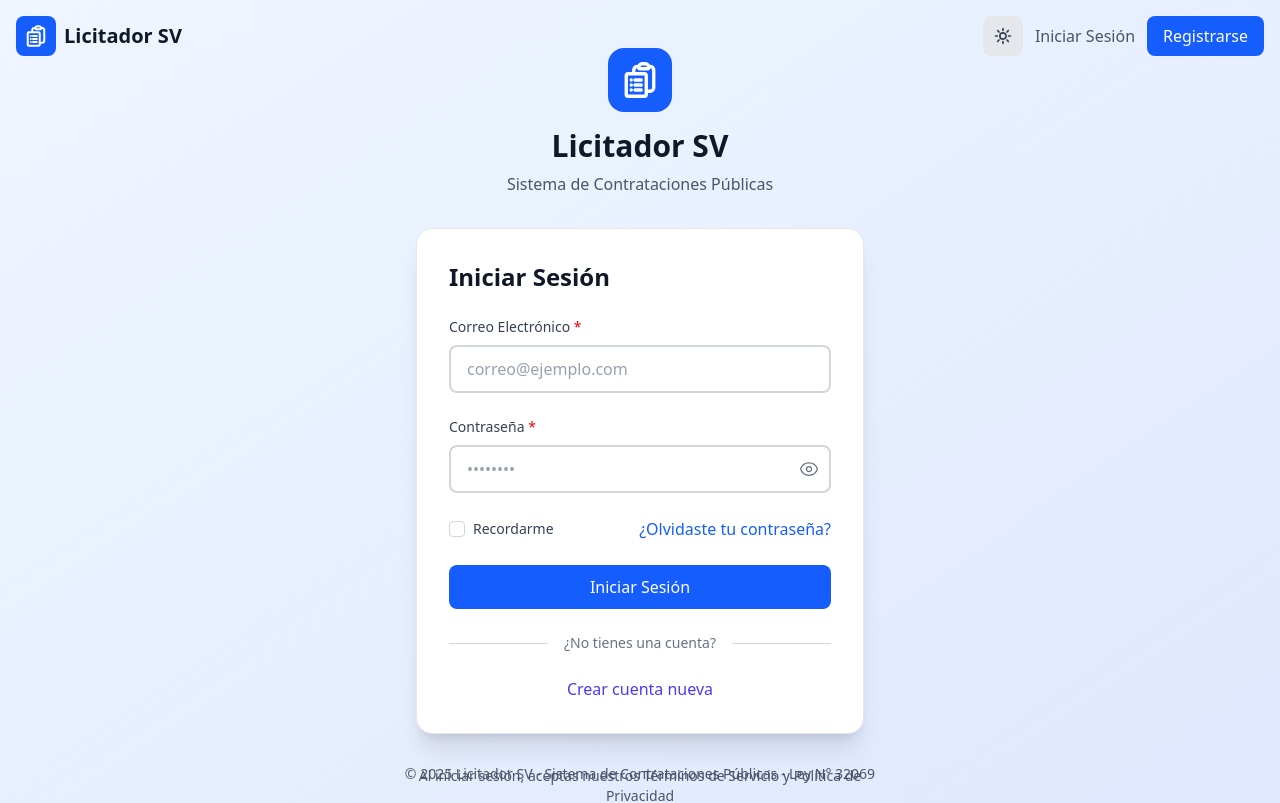
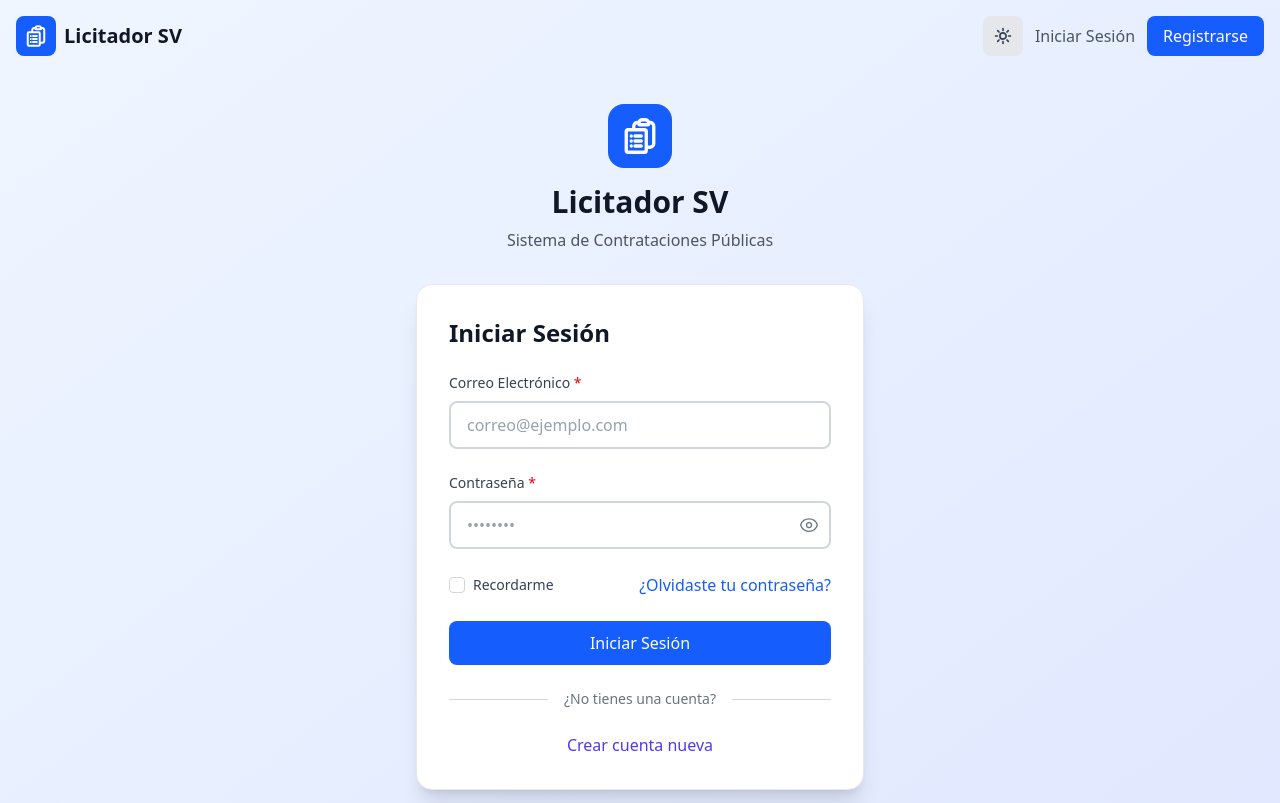
Before and after one commit to GDB-11/licitador-sv, a SvelteKit app: page /login in a window 1280 px wide. Shown: the top 803 px of the page. Built offline with nearby package versions, Linux system fonts and the light colour scheme.

Commit message:
Fix positioning bug on public layout

```diff
--- a/src/lib/features/auth/LoginPage.svelte
+++ b/src/lib/features/auth/LoginPage.svelte
@@ -169,7 +169,7 @@
 	</div>
 
 	<!-- Footer -->
-	<div class="mt-8 text-center text-sm text-gray-600 dark:text-gray-400">
+	<div class="mt-8 mb-4 text-center text-sm text-gray-600 dark:text-gray-400">
 		<p>
 			Al iniciar sesión, aceptas nuestros
 			<Link href="/terminos" variant="ghost">Términos de Servicio</Link>
--- a/src/routes/(public)/+layout.svelte
+++ b/src/routes/(public)/+layout.svelte
@@ -10,10 +10,10 @@
 </script>
 
 <div
-	class="min-h-screen bg-gradient-to-br from-blue-50 to-indigo-100 dark:from-gray-900 dark:to-gray-800"
+	class="min-h-screen bg-gradient-to-br from-blue-50 to-indigo-100 dark:from-gray-900 dark:to-gray-800 flex flex-col"
 >
 	<!-- Header público -->
-	<header class="absolute top-0 left-0 right-0 p-4 z-10">
+	<header class="p-4 flex-shrink-0">
 		<nav class="container mx-auto flex justify-between items-center">
 			<a href="/" class="flex items-center space-x-2">
 				<div
@@ -60,12 +60,12 @@
 	</header>
 
 	<!-- Contenido de las páginas públicas -->
-	<main class="min-h-screen flex items-center justify-center px-4 py-12">
+	<main class="flex-1 flex items-center justify-center px-4 py-8">
 		{@render children()}
 	</main>
 
 	<!-- Footer público -->
-	<footer class="absolute bottom-0 left-0 right-0 p-4">
+	<footer class="p-4 flex-shrink-0">
 		<div class="container mx-auto text-center text-sm text-gray-600 dark:text-gray-400">
 			<p>© 2025 Licitador SV - Sistema de Contrataciones Públicas - Ley N° 32069</p>
 		</div>
```
